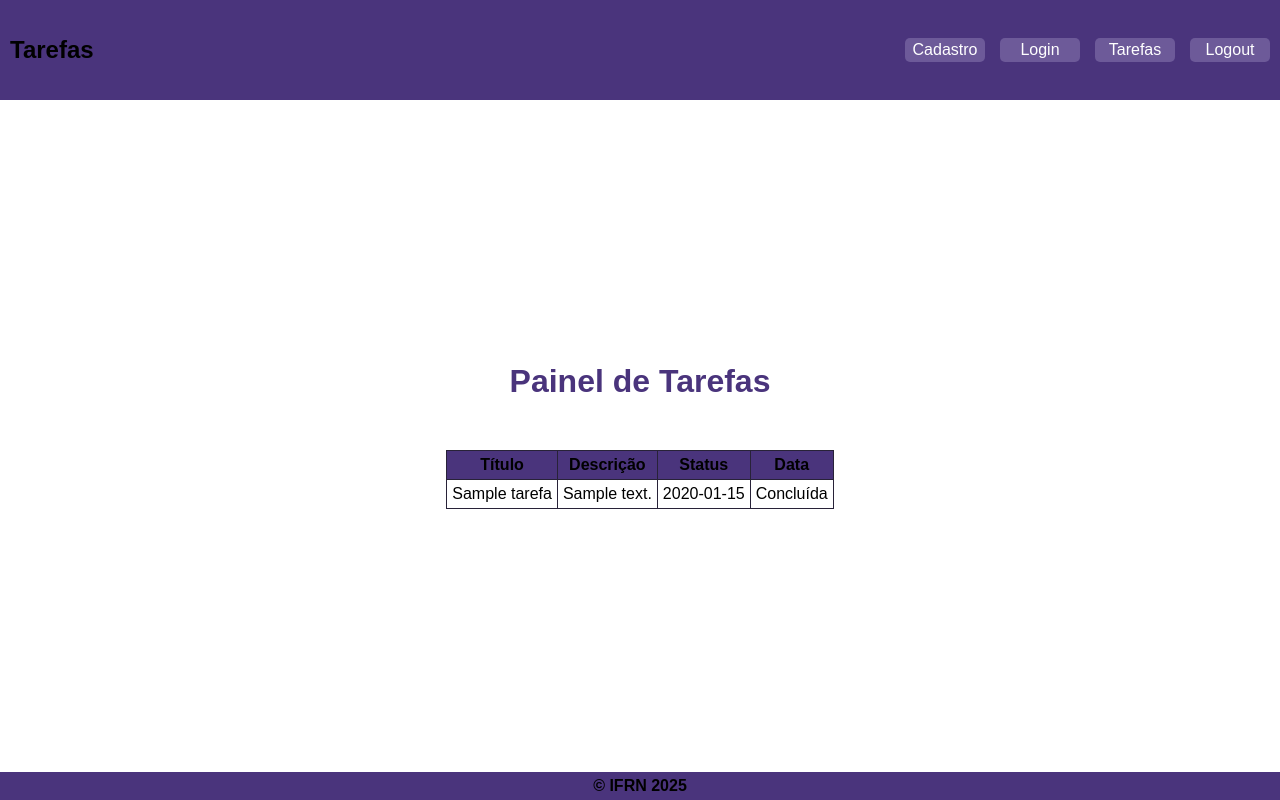
After one commit to mgdantas1/PSI, a Flask app: page /painel_tarefa in a window 1280 px wide. The commit adds this page. Run offline with Flask 3, Linux system fonts and the light colour scheme; the visitor is signed in with stand-in values (Sample User, id 1); tables that the repository leaves empty hold one stand-in row (values such as "Sample post").

Commit message:
Criar página de painel

```diff
--- a/prática/app.py
+++ b/prática/app.py
@@ -4,7 +4,7 @@ from criar_banco import criar_banco
 
 from flask import Flask, flash, redirect, request, render_template, url_for, session
 
-from flask_login import LoginManager, login_user, logout_user, login_required, UserMixin
+from flask_login import LoginManager, login_user, logout_user, login_required, UserMixin, current_user
 
 from werkzeug.security import generate_password_hash, check_password_hash
 
@@ -98,3 +98,35 @@ def login():
         # flash
         return redirect(url_for('login'))
     return render_template('login.html')
+
+
+@app.route('/painel_tarefa')
+@login_required
+def painel_tarefa():
+    conn = obter_conexao()
+    res = conn.execute(f'SELECT * FROM tarefas').fetchall()
+    dicio = {}
+    if res:
+        for i in res:
+            dicio[i['id']] = {
+                'titulo': i['titulo'],
+                'descricao': i['descricao'],
+                'data': i['data']
+            }
+            if i['status'] == 1:
+                dicio[i['id']]['status'] = 'Concluída'
+            else:
+                dicio[i['id']]['status'] = 'Pendente'
+
+        return render_template('painel.html', tarefas = dicio)
+    return render_template('painel.html', tarefas = False)
+
+@app.route('/adicionar_tarefa')
+def adicionar_tarefa():
+    pass
+
+@app.route('/logout')
+@login_required
+def logout():
+    logout_user()
+    return redirect(url_for('index'))
--- a/prática/criar_banco.py
+++ b/prática/criar_banco.py
@@ -6,4 +6,7 @@ def criar_banco():
     with open('schema.sql') as f:
         conexao.executescript(f.read())
 
+
     conexao.close()
+
+criar_banco()
--- a/prática/static/style.css
+++ b/prática/static/style.css
@@ -7,7 +7,6 @@
 body {
     height: 100vh;
     width: 100vw;
-    color: white;
     font-family: Arial, Helvetica, sans-serif;
 }
 
@@ -99,3 +98,16 @@ form input {
     border: 1px solid #6d5a99;
     padding: 5px;
 }
+
+table {
+    border-collapse: collapse;
+}
+
+thead {
+    background-color: #4a347c;
+}
+
+table th, td {
+    border: 1px solid #282238;
+    padding: 5px;
+}
--- a/prática/templates/base.html
+++ b/prática/templates/base.html
@@ -18,9 +18,9 @@
                 <div class="links">
                     <a href="{{url_for('register')}}">Cadastro</a>
                     <a href="{{url_for('login')}}">Login</a>
-                    {% if current_user.is_authenticad %}
-                        <a href="">Tarefas</a>
-                        <a href="">Logout</a>
+                    {% if current_user.is_authenticated %}
+                    <a href="{{url_for('painel_tarefa')}}">Tarefas</a>
+                    <a href="{{url_for('logout')}}">Logout</a>
                     {% endif %}
                 </div>
             </nav>
--- /dev/null
+++ b/prática/templates/painel.html
@@ -0,0 +1,33 @@
+{% extends 'base.html' %}
+
+{% block title %}
+    Painel de Tarefas
+{% endblock %}
+
+{% block content %}
+    <h1>Painel de Tarefas</h1>
+    {% if tarefas %}
+    <table>
+        <thead>
+            <tr>
+                <th>Título</th>
+                <th>Descrição</th>
+                <th>Status</th>
+                <th>Data</th>
+            </tr>
+        </thead>
+        <tbody>
+            {% for coluna in tarefas.values() %}
+            <tr>
+                {% for dado in coluna.values() %}
+                <td>{{dado}}</td>
+                {% endfor %}
+            </tr>
+            {% endfor %}
+        </tbody>
+    </table>
+    {% else %}
+    <p>Ainda não há tarefas.</p>
+    <button><a href="{{url_for('adicionar_tarefa')}}">Adicionar tarefa</a></button>
+    {% endif %}
+{% endblock %}
```
Also changed, not shown: prática/teste.py (added, +18 -0 lines).
